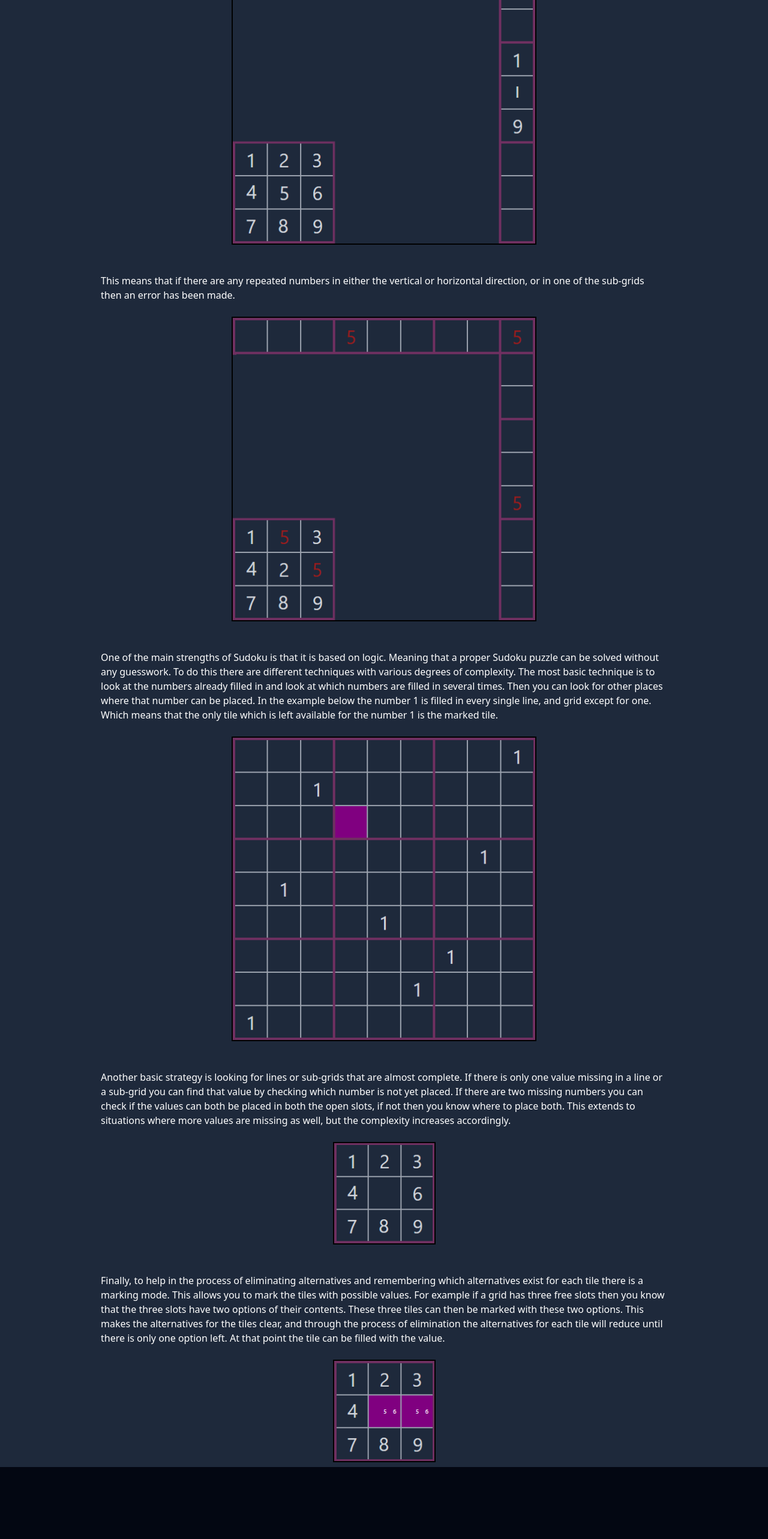
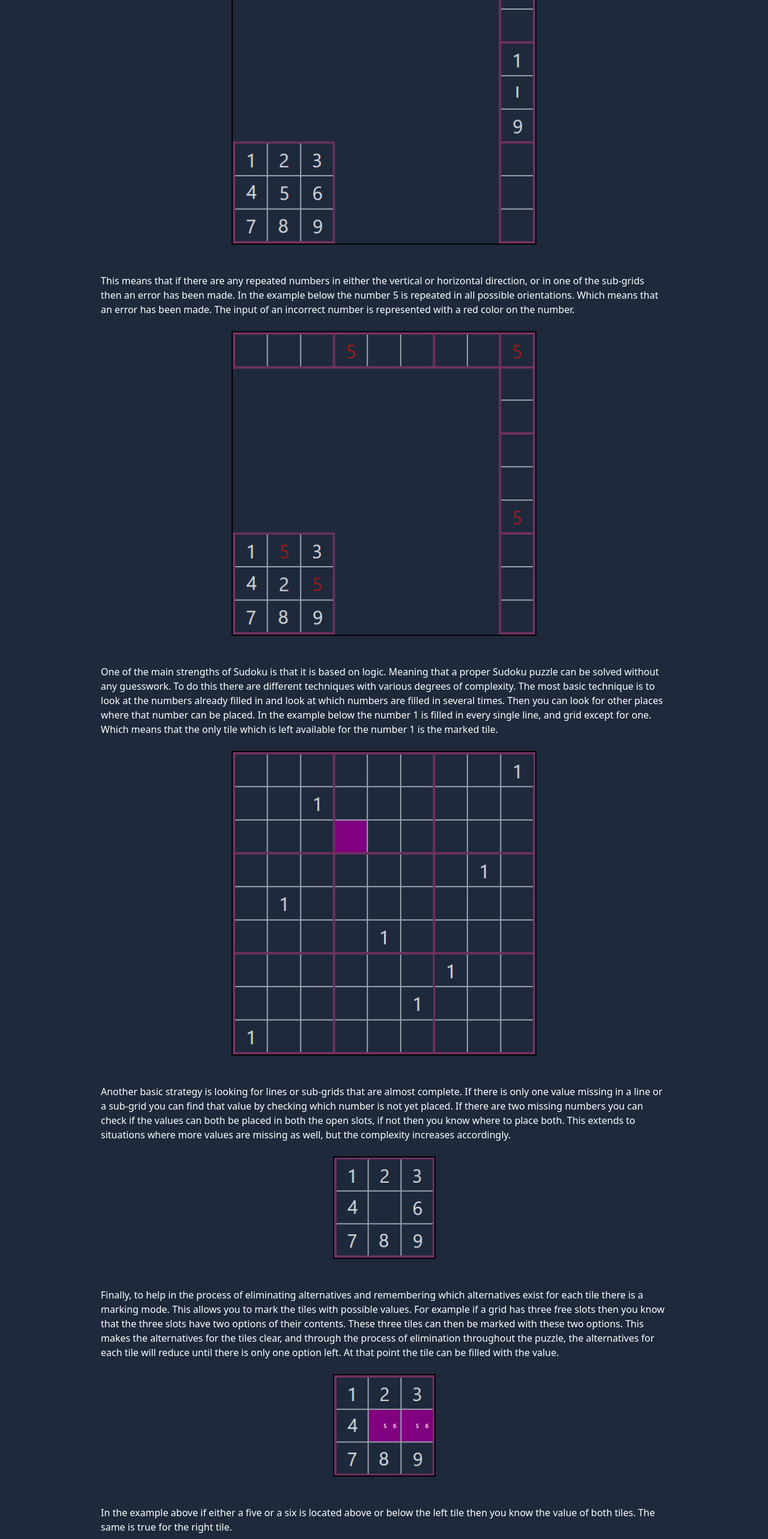
Before and after one commit to Kjaerandsen/SudokuWeb, a Next.js app: page / in a window 1280 px wide. Shown: the part 452-3018 px from the top of the page at 60% size. Before the commit the page ends 2898 px from the top, so only its background shows below. Built offline with nearby package versions, Linux system fonts and the light colour scheme.

Commit message:
Help information update

```diff
--- a/src/app/page.js
+++ b/src/app/page.js
@@ -35,7 +35,8 @@
             <br/>
           <p>
             This means that if there are any repeated numbers in either the vertical or horizontal direction, or in one of the
-            sub-grids then an error has been made.
+            sub-grids then an error has been made. In the example below the number 5 is repeated in all possible orientations.
+            Which means that an error has been made. The input of an incorrect number is represented with a red color on the number.
           </p><br/>
             {/* Illustrations here */}
             <Image src={example2} className='m-auto border-black border-2'
@@ -72,11 +73,17 @@
             Finally, to help in the process of eliminating alternatives and remembering which alternatives exist for each tile there
             is a marking mode. This allows you to mark the tiles with possible values. For example if a grid has three free slots then
             you know that the three slots have two options of their contents. These three tiles can then be marked with these two options.
-            This makes the alternatives for the tiles clear, and through the process of elimination the alternatives for each tile will
-            reduce until there is only one option left. At that point the tile can be filled with the value.
+            This makes the alternatives for the tiles clear, and through the process of elimination throughout the puzzle, the alternatives
+            for each tile will reduce until there is only one option left. At that point the tile can be filled with the value.
           </p><br/>
           <Image src={example5} className='m-auto border-black border-2'
             alt="Image of a sub-grid with markings."/>
+            <br/>
+            <br/>
+          <p>
+            In the example above if either a five or a six is located above or below the left tile then you know the value of both tiles. The same
+            is true for the right tile.
+          </p>
         </div>
     </main>
   )
```
